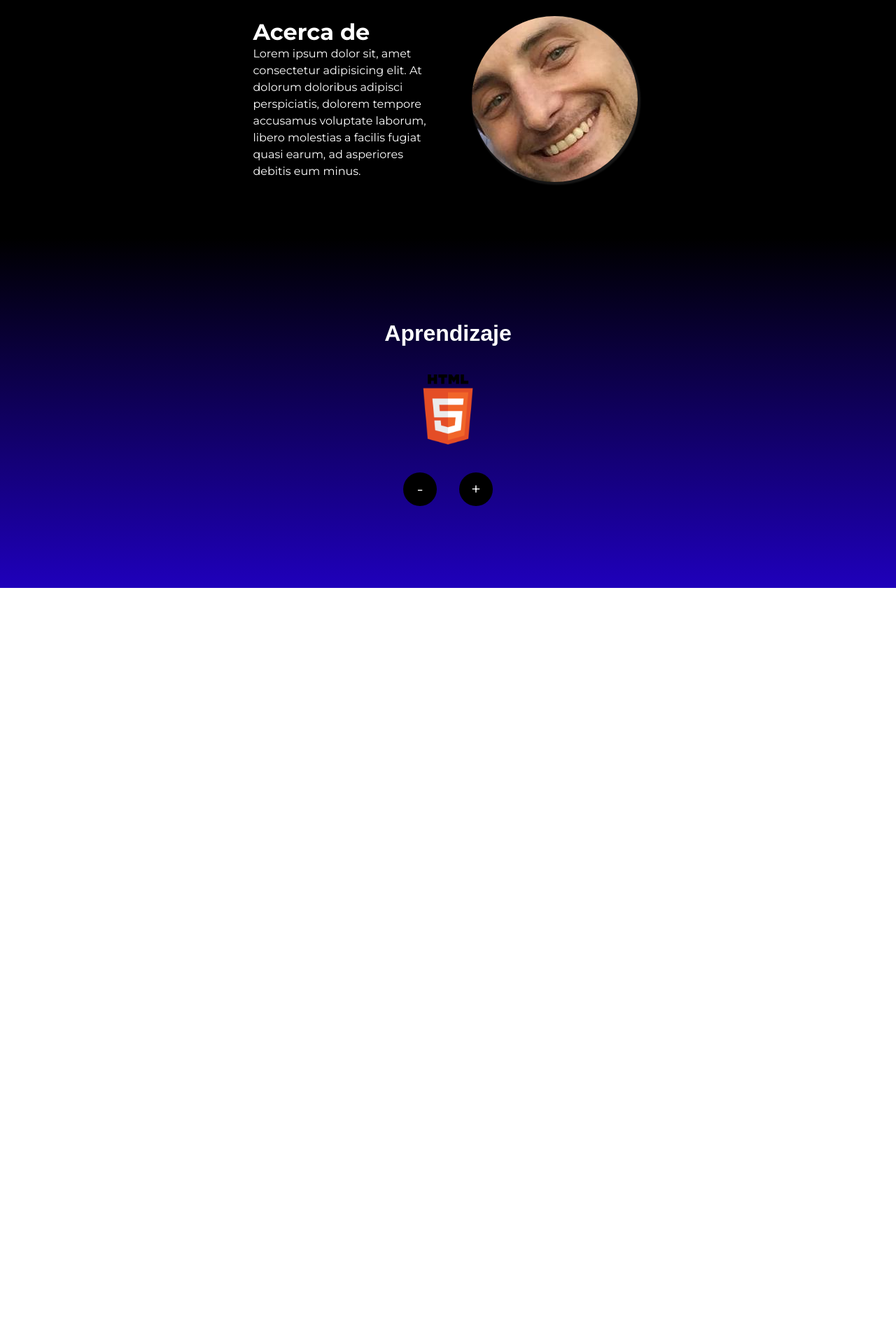
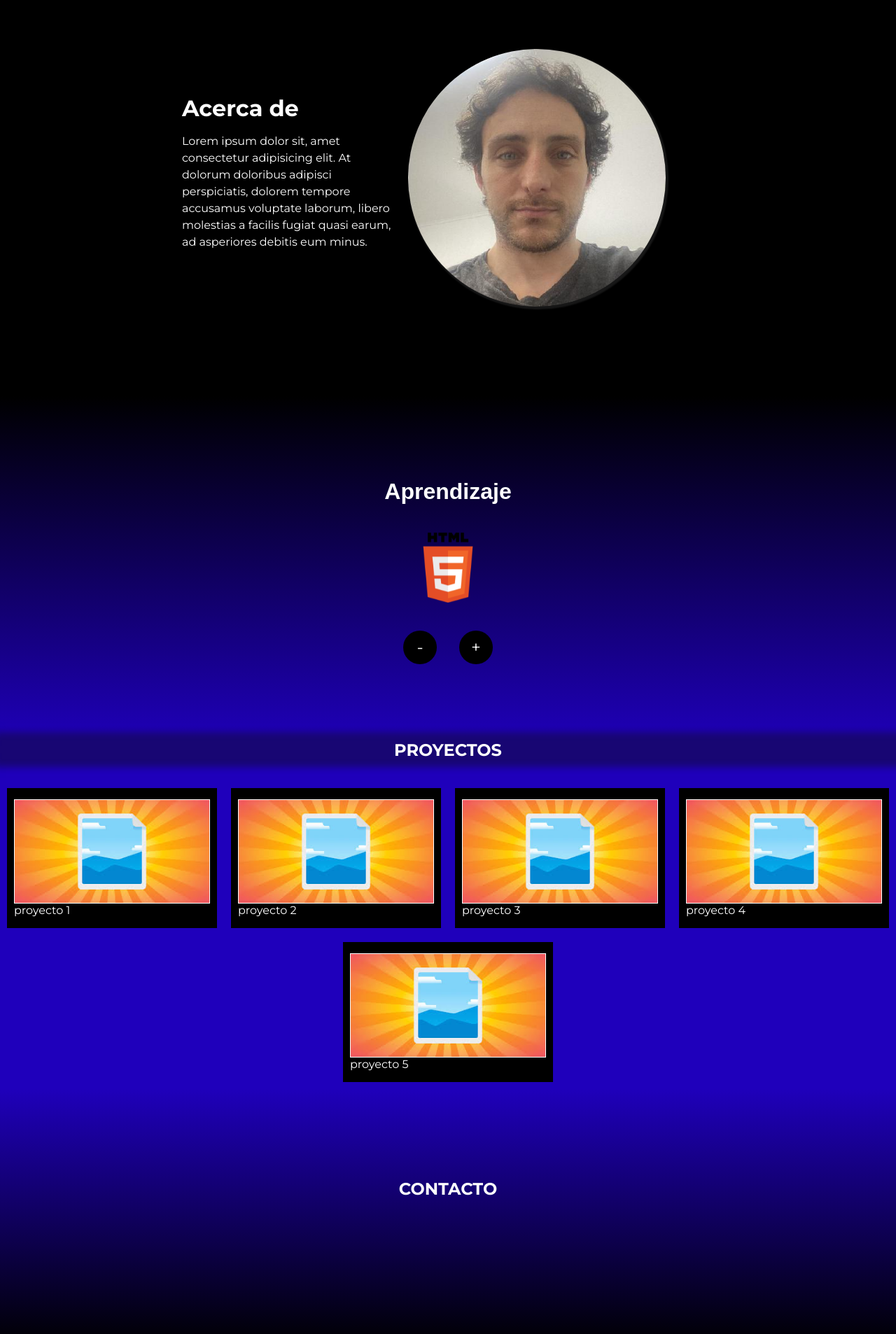
Before and after one commit to EcheMacaco/Portafolio-Ezequiel-Sanchez, a React (Create React App) app: page / in a window 1280 px wide. Shown: the part 860-2766 px from the top of the page at 70% size. Before the commit the page ends 1700 px from the top, so only its background shows below. Built offline with nearby package versions, Linux system fonts and the light colour scheme.

Commit message:
continuando mi portafolio

```diff
--- a/src/App.js
+++ b/src/App.js
@@ -4,6 +4,8 @@ import Cover from "./Components/cover/Cover";
 import Navbar from "./Components/navbar/Navbar";
 import About from "./Components/about/About";
 import Slider from "./Components/slider/Slider";
+import Projects from "./Components/projects/Projects";
+import Contact from "./Components/contact/Contact";
 
 
 
@@ -28,6 +30,8 @@ function App() {
  <Cover/>
  <About/>
  <Slider/>
+ <Projects/>
+ <Contact/>
 </div>
   );
 }
--- a/src/Components/about/About.css
+++ b/src/Components/about/About.css
@@ -2,42 +2,46 @@
     display: flex;
     background-color: rgb(0, 0, 0);
     color: rgb(255, 255, 255);
-    height: 400px;
-    padding: 100px 0 100px 0;
+    height: fit-content;
+    width: 100%;
+    margin-right: 5%;
+    padding: 10% 0 10% 0;
     flex-direction: row;
     border-top:  2px solid rgba(53, 53, 53, 0.427);
     align-items: center;
     justify-content: center;
+
+
 }
 
-.about-desc{
+.about-desc p{
     display: flex;
     flex-direction: column;
     justify-content: center;
-    max-width: 20%;
+    width: 300px;
     max-height: 30%;
-    margin:24px;
     justify-content: center;
-
-
+    line-height: 1.5;
 }
 
 .about-desc h3{
     font-size: 32px;
 }
 
-.about-desc p{
-    line-height: 1.5;
-}
-
-
-
 .img {
-
+    height: 80%;
+    width: 80%;
     border-radius: 50%;
-    margin:32px;
+    margin-left: 5%;
     display: flex;
     align-self: center;
     box-shadow: 2px 2px 2px 2px rgb(53, 53, 53, 0.427);
+}
+
+/* @media screen and (max-width:940px){
+    .img {
+    height: 50px;
+
 
 }
+ } */
--- /dev/null
+++ b/src/Components/contact/Contact.css
@@ -0,0 +1,30 @@
+.contact-container{
+    width:100%;
+    height: fit-content;
+    object-fit: contain;
+    display: flex;
+    flex-wrap: wrap;
+    justify-content: center;
+    color: white;
+    background: -webkit-linear-gradient(to bottom, #1f00bb,#000000);
+    background: linear-gradient(to bottom,  #1f00bb,#000000);
+
+}
+.h2-c{
+
+    height: 40px;
+    width: 100%;
+display: flex;
+justify-content: center;
+margin-top: 10%;
+
+}
+
+p{
+    width: 600px;
+    height: 200px;
+    display: flex;
+    justify-content: center;
+    align-items: flex-end;
+    color: white;
+}
--- /dev/null
+++ b/src/Components/contact/Contact.jsx
@@ -0,0 +1,16 @@
+import React from 'react';
+import "./Contact.css";
+
+const Contact = () => {
+  return (
+    <div className='contact-container'>
+        <h2 className='h2-c'>CONTACTO</h2>
+<p> Mail: eche_@hotmail.com</p>
+<p> Telefono: (221) 3040789</p>
+
+
+    </div>
+  )
+}
+
+export default Contact
--- a/src/Components/cover/Cover.css
+++ b/src/Components/cover/Cover.css
@@ -1,14 +1,15 @@
-.cover-container{
+.cover-container {
   width: 100%;
   height: 100vh;
   object-fit: contain;
-    box-shadow: inset 0 0 0 1000px rgba(0,0,0,0.6);
+  box-shadow: inset 0 0 0 1000px rgba(0, 0, 0, 0.6);
   display: flex;
-    align-items: center;
   justify-content: center;
-    flex-direction: column;
+  align-items : center;
+
+
 }
-.video{
+.video {
   object-fit: cover;
   width: 100%;
   height: 100vh;
@@ -16,14 +17,33 @@
   z-index: -1;
 }
 
-.cover-container h1{
+.text {
+    display: flex;
+    align-items: center;
+    justify-content: center;
+    flex-direction: column;
+}
+
+.cover-container h1 {
   color: rgb(255, 255, 255);
   font-size: 80px;
+}
+
+.cover-container p {
+  color: antiquewhite;
+  font-size: 32px;
+}
+
+
+@media screen and (max-width:940px){
+    .cover-container h1 {
+        font-size: 50px;
+    }
+    .cover-container p {
+        color: antiquewhite;
+        font-size: 20px;
 
       }
 
-.cover-container p{
-    margin-top: 8px;
-    color: antiquewhite;
-    font-size: 32px;
+
 }
--- a/src/Components/cover/Cover.jsx
+++ b/src/Components/cover/Cover.jsx
@@ -8,10 +8,13 @@ const Cover = () => {
     <div className='cover-container'>
 <video className='video' src={coverVideo} autoPlay loop muted/>
 <motion.div initial={{opacity:0}} whileInView={{opacity:1}} transition={{duration:2}}  viewport={{once:false}}>
-  <h1>
+  <div className='text'>
+      <h1>
     Ezequiel Sanchez Pais
 </h1>
 <p> Desarrollador Web Front-End Junior</p>
+  </div>
+
 </motion.div>
 
     </div>
--- /dev/null
+++ b/src/Components/projects/Projects.css
@@ -0,0 +1,44 @@
+.project-container{
+    width:100%;
+    height: fit-content;
+    object-fit: contain;
+    display: flex;
+    flex-wrap: wrap;
+    background-color: #1f00bb;
+    justify-content: center;
+
+}
+
+
+.h2-p{
+    background-color:  #180673;
+    box-shadow: 11px 0px 10px 20px  #180673;
+    height: 10px;
+    width: 100%;
+    margin-bottom: 40px;
+display: flex;
+justify-content: center;
+align-items: center;
+color: white;
+
+
+}
+
+.project-image{
+    border: 1px solid;
+    object-fit: cover;
+
+}
+.project-box{
+    display: flex;
+    flex-direction: column;
+    justify-content: center;
+    width: 300px;
+    height: 200px;
+    padding: 10px;
+    margin: 10px;
+    background-color: rgb(0, 0, 0);
+    color: white;
+
+
+}
--- /dev/null
+++ b/src/Components/projects/Projects.jsx
@@ -0,0 +1,35 @@
+import React from "react";
+import "./Projects.css";
+import imagen from "../../Media/images.jpg";
+
+
+const Projects = () => {
+  return (
+    <div className="project-container">
+      <h2 className="h2-p">PROYECTOS</h2>
+      <div className="project-box">
+        <img className="project-image" src={imagen} alt="imagen" />
+        proyecto 1
+      </div>
+      <div className="project-box">
+      <img className="project-image" src={imagen} alt="imagen" />
+      proyecto 2
+      </div>
+      <div className="project-box">
+      <img className="project-image" src={imagen} alt="imagen" />
+      proyecto 3
+      </div>
+      <div className="project-box">
+      <img className="project-image" src={imagen} alt="imagen" />
+      proyecto 4
+      </div>
+      <div className="project-box">
+      <img className="project-image" src={imagen} alt="imagen" />
+      proyecto 5
+      </div>
+
+    </div>
+  );
+};
+
+export default Projects;
--- a/src/Components/slider/Slider.css
+++ b/src/Components/slider/Slider.css
@@ -1,6 +1,7 @@
 .slider-container {
   width: 100%;
   height: 500px;
+  object-fit: contain;
   background-color: rgb(0, 0, 0);
   display: flex;
   flex-direction: column;
```
Also changed, not shown: src/Media/EcheMacaco.jpg, src/Media/images.jpg (added). Lines whose indentation alone changed are shown as unchanged.
